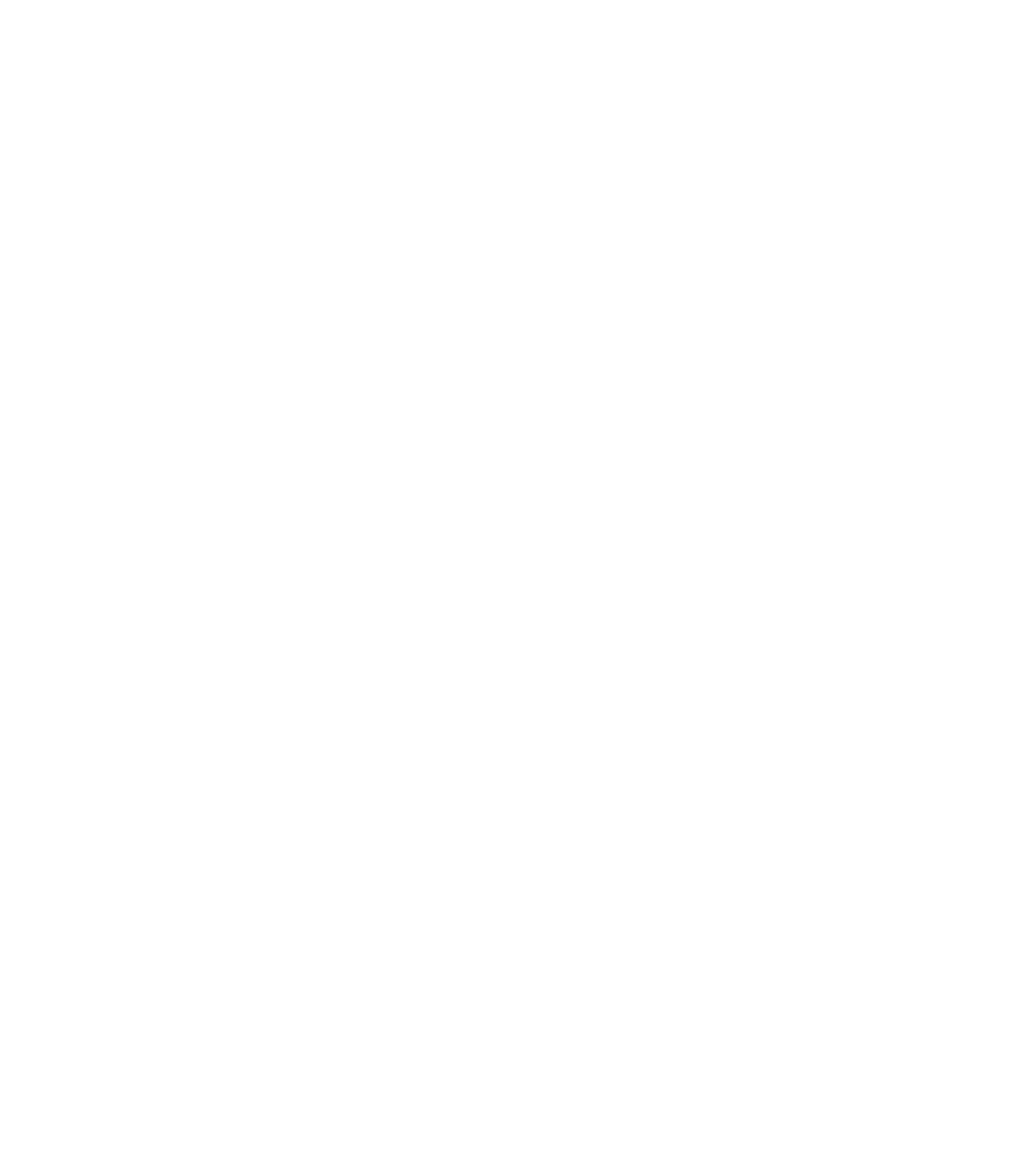
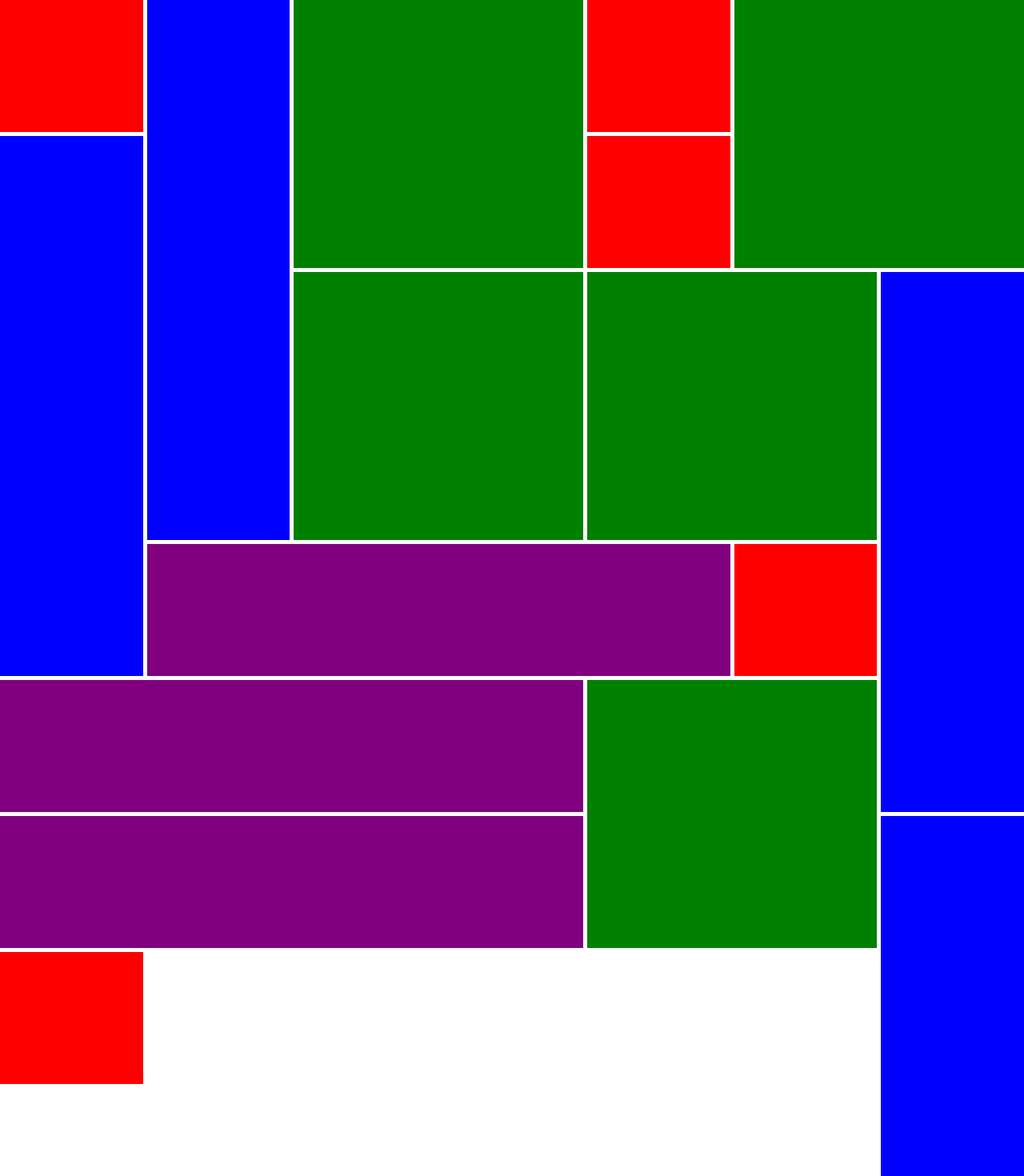
Before and after one commit to ATung01/personal-hook, a React (Create React App) app: page / in a window 1280 px wide. Shown: the top 1470 px of the page at 80% size. Before the commit the page ends 800 px from the top, so only its background shows below. Built offline with nearby package versions, Linux system fonts and the light colour scheme.

Commit message:
added maingrid component

```diff
--- a/package.json
+++ b/package.json
@@ -8,7 +8,8 @@
     "@testing-library/user-event": "^7.2.1",
     "react": "^16.12.0",
     "react-dom": "^16.12.0",
-    "react-scripts": "3.3.0"
+    "react-scripts": "3.3.0",
+    "styled-components": "^5.0.0"
   },
   "scripts": {
     "start": "react-scripts start",
--- a/src/App.css
+++ b/src/App.css
@@ -1,3 +1,3 @@
 * {
-  box-sizing: border-box;
+  /* box-sizing: border-box; */
 }
--- a/src/App.js
+++ b/src/App.js
@@ -1,11 +1,14 @@
 import React from 'react';
 import logo from './logo.svg';
 import './App.css';
+import Titlebox from './components/titlebox'
+import Maingrid from './components/maingrid'
 
 function App() {
   return (
     <div className="App">
-
+      <Maingrid>
+      </Maingrid>
     </div>
   );
 }
--- /dev/null
+++ b/src/components/flatline.js
@@ -0,0 +1,18 @@
+import React, { useState } from 'react'
+import styled from 'styled-components'
+
+const Shape = styled.div`
+grid-row: span 8;
+grid-column: span 2;
+background-color: blue;
+`
+
+function flatline() {
+
+    return (
+        <Shape>
+        </Shape>
+    )
+}
+
+export default flatline
--- /dev/null
+++ b/src/components/maingrid.js
@@ -0,0 +1,44 @@
+import React, { useState } from 'react'
+import styled from 'styled-components'
+import Square2x2 from './square2x2'
+import Square4x4 from './square4x4'
+import VertLine from './vertline'
+import FlatLine from './flatline'
+
+
+const Main = styled.div`
+display: grid;
+grid-template-columns: repeat(auto-fit, minmax(80px, 1fr));
+grid-auto-rows: 80px;
+column-gap: 5px;
+row-gap: 5px;
+grid-auto-flow: dense;
+`
+
+function maingrid() {
+
+    return (
+        <Main>
+        <Square2x2></Square2x2>
+        <FlatLine></FlatLine>
+        <Square4x4></Square4x4>
+        <Square2x2></Square2x2>
+        <Square4x4></Square4x4>
+        <FlatLine></FlatLine>
+        <Square2x2></Square2x2>
+        <Square4x4></Square4x4>
+        <VertLine></VertLine>
+        <VertLine></VertLine>
+        <Square4x4></Square4x4>
+        <FlatLine></FlatLine>
+        <Square4x4></Square4x4>
+        <VertLine></VertLine>
+        <Square2x2></Square2x2>
+        <FlatLine></FlatLine>
+        <Square2x2></Square2x2>
+
+        </Main>
+    )
+}
+
+export default maingrid
--- /dev/null
+++ b/src/components/square2x2.js
@@ -0,0 +1,18 @@
+import React, { useState } from 'react'
+import styled from 'styled-components'
+
+const Shape = styled.div`
+grid-row: span 2;
+grid-column: span 2;
+background-color: red;
+`
+
+function square2x2() {
+
+    return (
+        <Shape>
+        </Shape>
+    )
+}
+
+export default square2x2
--- /dev/null
+++ b/src/components/square4x4.js
@@ -0,0 +1,18 @@
+import React, { useState } from 'react'
+import styled from 'styled-components'
+
+const Shape = styled.div`
+grid-row: span 4;
+grid-column: span 4;
+background-color: green;
+`
+
+function square4x4() {
+
+    return (
+        <Shape>
+        </Shape>
+    )
+}
+
+export default square4x4
--- /dev/null
+++ b/src/components/titlebox.js
@@ -0,0 +1,38 @@
+import React, { useState } from 'react'
+import styled from 'styled-components'
+
+const Title = styled.div`
+display: grid;
+grid-template-columns: 2em minmax(18em, 1fr) 1fr;
+.titleHeader1 {
+    grid-column-start: 1;
+    grid-column-end: 3;
+}
+.titleHeader2 {
+    grid-column-start: 1;
+    grid-column-end: 3;
+    grid-row-start: 2;
+    font-size: 10em;
+    justify-self: end;
+    margin: 0em;
+
+}
+.titleHeader3 {
+    grid-column-start: 1;
+    grid-column-end: 4;
+    grid-row-start: 3;
+}
+`
+
+function titlebox() {
+    return (
+        <Title>
+            <h3 className="titleHeader1">Hi, I'm </h3>
+            <h1 className="titleHeader2">Alex</h1>
+            <h3 className="titleHeader3">And this is my website.</h3>
+        </Title>
+
+    )
+}
+
+export default titlebox
--- /dev/null
+++ b/src/components/vertline.js
@@ -0,0 +1,18 @@
+import React, { useState } from 'react'
+import styled from 'styled-components'
+
+const Shape = styled.div`
+grid-row: span 2;
+grid-column: span 8;
+background-color: purple;
+`
+
+function vertline() {
+
+    return (
+        <Shape>
+        </Shape>
+    )
+}
+
+export default vertline
```
Also changed, not shown: 1 other file (tests, documents, lock files or other folders).
